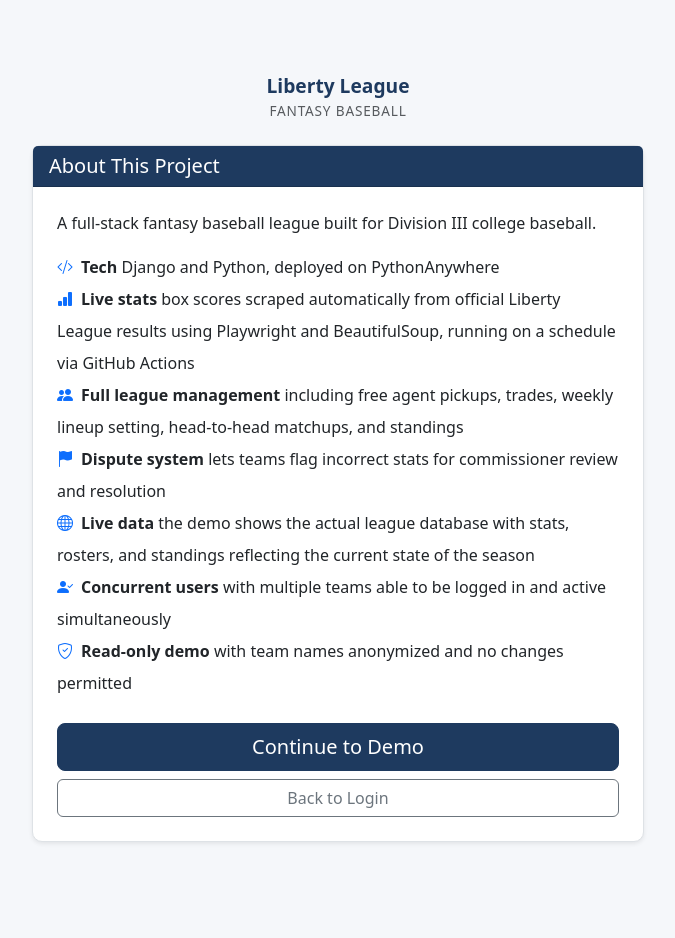
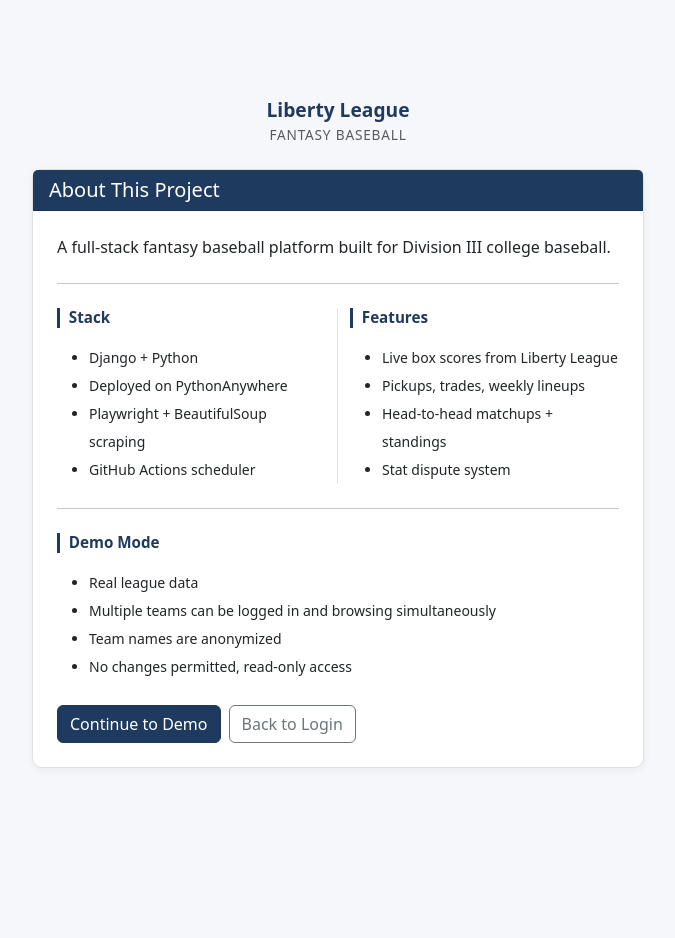
Before and after one commit to waderylan/FantasyD3Baseball, a Django app: page /demo/ in a window 1280 px wide. Shown: the whole page, without its empty margins (302-977 px from the left). After the commit the page ends 768 px from the top, so only its background shows below. Run offline with Django 5.2, Linux system fonts and the light colour scheme; parts of the project's set-up code (start-up, migrations or seed data) failed here and were passed over; some libraries are stand-ins or nearby versions.

Commit message:
update demo welcome

```diff
--- a/league/templates/league/demo_landing.html
+++ b/league/templates/league/demo_landing.html
@@ -1,51 +1,62 @@
-{% load static %}
-<!DOCTYPE html>
-<html lang="en">
-<head>
-    <meta charset="UTF-8">
-    <meta name="viewport" content="width=device-width, initial-scale=1.0">
-    <title>Demo — Liberty League Fantasy Baseball</title>
-    <link href="https://cdn.jsdelivr.net/npm/bootstrap@5.3.3/dist/css/bootstrap.min.css" rel="stylesheet">
-    <link href="https://cdn.jsdelivr.net/npm/bootstrap-icons@1.11.3/font/bootstrap-icons.min.css" rel="stylesheet">
-    <link rel="stylesheet" href="{% static 'league/style.css' %}?v=2">
-</head>
-<body>
-<div class="main-content main-content-full">
-<div class="row justify-content-center mt-4 mb-5">
-    <div class="col-md-7 col-lg-6">
+{% extends "base.html" %}
+
+{% block title %}Demo — Liberty League Fantasy Baseball{% endblock %}
+
+{% block content %}
+<div class="row justify-content-center mt-5 mb-5">
+    <div class="col-md-8 col-lg-6">
 
         <div class="text-center mb-4">
             <div class="fw-bold" style="font-size:1.2rem; color:var(--navy);">Liberty League</div>
             <div class="text-muted" style="font-size:0.85rem; letter-spacing:0.06em; text-transform:uppercase;">Fantasy Baseball</div>
         </div>
 
-        <div class="card shadow-sm">
+        <div class="card">
             <div class="card-header text-white" style="background-color:var(--navy);">
                 <h5 class="mb-0">About This Project</h5>
             </div>
             <div class="card-body px-4 py-4">
 
-                <p class="mb-3">
-                    A full-stack fantasy baseball league built for Division III college baseball.
-                </p>
+                <p class="mb-4">A full-stack fantasy baseball platform built for Division III college baseball.</p>
 
-                <ul class="list-unstyled mb-4" style="line-height:2;">
-                    <li><i class="bi bi-code-slash text-primary me-2"></i><strong>Tech</strong> Django and Python, deployed on PythonAnywhere</li>
-                    <li><i class="bi bi-bar-chart-fill text-primary me-2"></i><strong>Live stats</strong> box scores scraped automatically from official Liberty League results using Playwright and BeautifulSoup, running on a schedule via GitHub Actions</li>
-                    <li><i class="bi bi-people-fill text-primary me-2"></i><strong>Full league management</strong> including free agent pickups, trades, weekly lineup setting, head-to-head matchups, and standings</li>
-                    <li><i class="bi bi-flag-fill text-primary me-2"></i><strong>Dispute system</strong> lets teams flag incorrect stats for commissioner review and resolution</li>
-                    <li><i class="bi bi-globe text-primary me-2"></i><strong>Live data</strong> the demo shows the actual league database with stats, rosters, and standings reflecting the current state of the season</li>
-                    <li><i class="bi bi-person-check-fill text-primary me-2"></i><strong>Concurrent users</strong> with multiple teams able to be logged in and active simultaneously</li>
-                    <li><i class="bi bi-shield-check text-primary me-2"></i><strong>Read-only demo</strong> with team names anonymized and no changes permitted</li>
-                </ul>
+                <hr class="mb-4">
 
-                <div class="d-grid gap-2">
-                    <a href="{% url 'league:demo_start' %}" class="btn btn-primary btn-lg">
-                        Continue to Demo
-                    </a>
-                    <a href="{% url 'league:login' %}" class="btn btn-outline-secondary">
-                        Back to Login
-                    </a>
+                <div class="row g-4 mb-4">
+                    <div class="col-6" style="border-right:1px solid #e5e5e5;">
+                        <div class="section-header mb-3">Stack</div>
+                        <ul class="mb-0" style="font-size:0.875rem; line-height:2;">
+                            <li>Django + Python</li>
+                            <li>Deployed on PythonAnywhere</li>
+                            <li>Playwright + BeautifulSoup scraping</li>
+                            <li>GitHub Actions scheduler</li>
+                        </ul>
+                    </div>
+                    <div class="col-6">
+                        <div class="section-header mb-3">Features</div>
+                        <ul class="mb-0" style="font-size:0.875rem; line-height:2;">
+                            <li>Live box scores from Liberty League</li>
+                            <li>Pickups, trades, weekly lineups</li>
+                            <li>Head-to-head matchups + standings</li>
+                            <li>Stat dispute system</li>
+                        </ul>
+                    </div>
+                </div>
+
+                <hr class="mb-4">
+
+                <div class="mb-4">
+                    <div class="section-header mb-3">Demo Mode</div>
+                    <ul class="mb-0" style="font-size:0.875rem; line-height:2;">
+                        <li>Real league data</li>
+                        <li>Multiple teams can be logged in and browsing simultaneously</li>
+                        <li>Team names are anonymized</li>
+                        <li>No changes permitted, read-only access</li>
+                    </ul>
+                </div>
+
+                <div class="d-flex gap-2">
+                    <a href="{% url 'league:demo_start' %}" class="btn btn-primary">Continue to Demo</a>
+                    <a href="{% url 'league:login' %}" class="btn btn-outline-secondary">Back to Login</a>
                 </div>
 
             </div>
@@ -53,7 +64,4 @@
 
     </div>
 </div>
-</div>
-<script src="https://cdn.jsdelivr.net/npm/bootstrap@5.3.3/dist/js/bootstrap.bundle.min.js"></script>
-</body>
-</html>
+{% endblock %}
```
